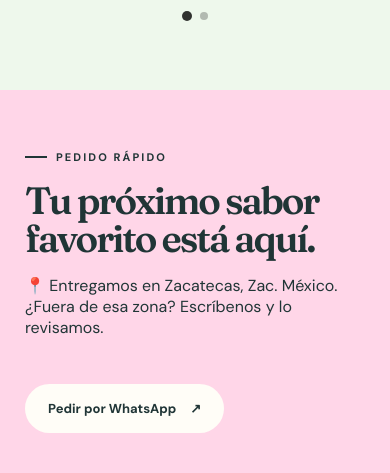
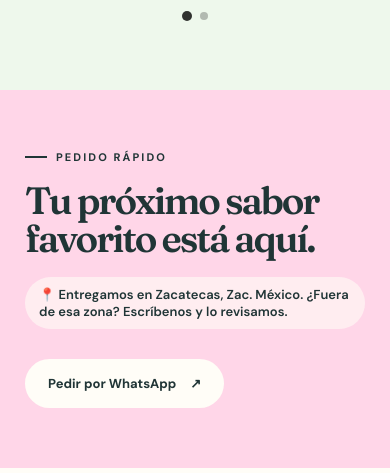
Before and after one commit to AnticristoX18/neve.com, a plain HTML site: page index.html in a window 390 px wide. Shown: the part 3174-3647 px from the top of the page. Drawn offline with Linux system fonts and the light colour scheme.

Commit message:
Update styles.css
Ubicacion diseño

```diff
--- a/styles.css
+++ b/styles.css
@@ -615,4 +615,14 @@ footer p {
     order: 3;
     width: 100%;
   }
+   .coverage-note {
+  display: inline-flex;
+  margin: 18px 0 0;
+  padding: 9px 14px;
+  border-radius: 999px;
+  background: rgba(255, 253, 247, .6);
+  font-size: 13px;
+  font-weight: 600;
+  color: var(--ink);
 }
+}
```
